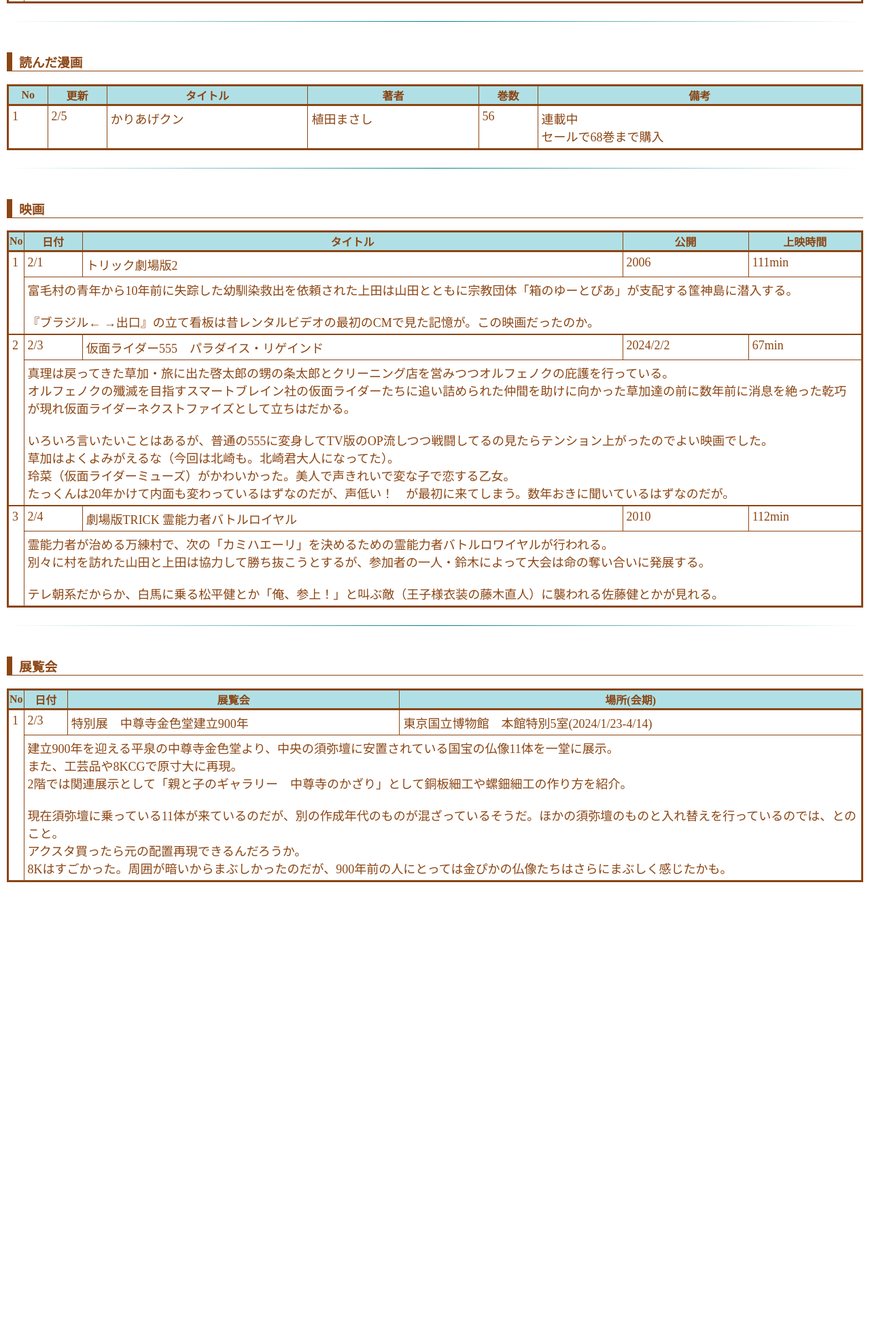
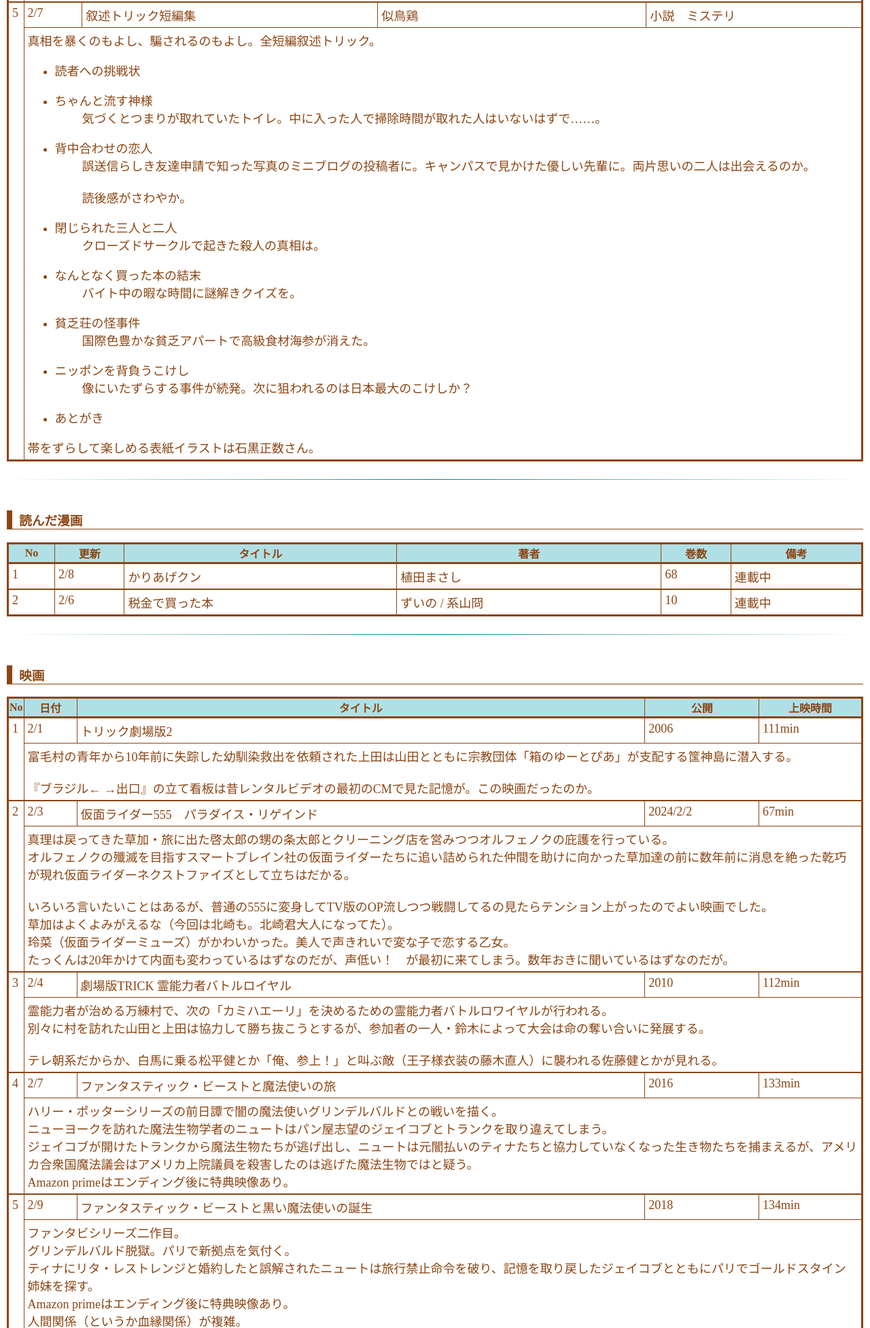
Before and after one commit to sloth-folivora/sloth_folivora.github.io, a plain HTML site: page record_this_month.html in a window 1280 px wide. Shown: the part 846-2800 px from the top of the page at 68% size. Before the commit the page ends 2250 px from the top, so only its background shows below. Drawn offline with Linux system fonts and the light colour scheme.

Commit message:
～2/9まで更新

```diff
--- a/html_js/update_log.js
+++ b/html_js/update_log.js
@@ -1,5 +1,9 @@
 var html =  '<div class="box">';
     html += '  <table class="upd">';
+    html += '    <tr>';
+    html += '      <td class="upd">2024/02/10</td>';
+    html += '      <td class="upd">今月ページ：一週間分の記録更新。（漫画・本・映画）</td>';
+    html += '    </tr>';
     html += '    <tr>';
     html += '      <td class="upd">2024/02/03</td>';
     html += '      <td class="upd">全体的にデザイン刷新</td>';
--- a/record_this_month.html
+++ b/record_this_month.html
@@ -2,7 +2,7 @@
 <html lang="ja">
   <head>
     <meta charset="utf-8">
-    <title>2024年の記録</title>
+    <title>今月の記録</title>
     <link rel="shortcut icon" type="image/x-icon" href="./image/favicon.ico">
     <link rel="stylesheet" type="text/css" href="./css/style.css">
     <script src="./js/main.js"></script>
@@ -86,6 +86,64 @@
               輝和は家屋敷や財産を失って身一つになり、長い旅路の果てに『俶子』ではなく、カルパナとして彼女自身を見れるようになった。
             </td>
           </tr>
+          <tr>
+            <td rowspan="2" class="record bold-b cnt" />
+            <td class="record">2/7</td>
+            <td class="record">叙述トリック短編集</td>
+            <td class="record">似鳥鶏</td>
+            <td class="record">小説　ミステリ</td>
+          </tr>
+          <tr>
+            <td colspan="4" class="record bold-b">
+              真相を暴くのもよし、騙されるのもよし。全短編叙述トリック。<br>
+              <ul>
+                <li>読者への挑戦状</li>
+                <li>
+                  <dl>
+                    <dt>ちゃんと流す神様</dt>
+                    <dd>気づくとつまりが取れていたトイレ。中に入った人で掃除時間が取れた人はいないはずで……。</dd>
+                  </dl>
+                </li>
+                <li>
+                  <dl>
+                    <dt>背中合わせの恋人</dt>
+                    <dd>
+                      誤送信らしき友達申請で知った写真のミニブログの投稿者に。キャンパスで見かけた優しい先輩に。両片思いの二人は出会えるのか。<br>
+                      <br>
+                      読後感がさわやか。
+                    </dd>
+                  </dl>
+                </li>
+                <li>
+                  <dl>
+                    <dt>閉じられた三人と二人</dt>
+                    <dd>クローズドサークルで起きた殺人の真相は。</dd>
+                  </dl>
+                </li>
+                <li>
+                  <dl>
+                    <dt>なんとなく買った本の結末</dt>
+                    <dd>バイト中の暇な時間に謎解きクイズを。</dd>
+                  </dl>
+                </li>
+                <li>
+                  <dl>
+                    <dt>貧乏荘の怪事件</dt>
+                    <dd>国際色豊かな貧乏アパートで高級食材海参が消えた。</dd>
+                  </dl>
+                </li>
+                <li>
+                  <dl>
+                    <dt>ニッポンを背負うこけし</dt>
+                    <dd>像にいたずらする事件が続発。次に狙われるのは日本最大のこけしか？</dd>
+                  </dl>
+                </li>
+                </li>
+                <li>あとがき</li>
+              </ul>
+              帯をずらして楽しめる表紙イラストは石黒正数さん。
+            </td>
+          </tr>
           <!--
           <tr>
             <td rowspan="2" class="record bold-b cnt" />
@@ -96,6 +154,14 @@
           </tr>
           <tr>
             <td colspan="4" class="record bold-b">
+              <ul>
+                <li>
+                  <dl>
+                    <dt></dt>
+                    <dd></dd>
+                  </dl>
+                </li>
+              </ul>
             </td>
           </tr>
           -->
@@ -114,14 +180,21 @@
           </tr>
           <tr>
             <td class="record bold-b cnt" />
-            <td class="record bold-b">2/5</td>
+            <td class="record bold-b">2/8</td>
             <td class="record bold-b">かりあげクン</td>
             <td class="record bold-b">植田まさし</td>
-            <td class="record bold-b">56</td>
+            <td class="record bold-b">68</td>
             <td class="record bold-b">
-              連載中<br>
-              セールで68巻まで購入
+              連載中
             </td>
+          </tr>
+          <tr>
+            <td class="record bold-b cnt" />
+            <td class="record bold-b">2/6</td>
+            <td class="record bold-b">税金で買った本</td>
+            <td class="record bold-b">ずいの / 系山冏</td>
+            <td class="record bold-b">10</td>
+            <td class="record bold-b">連載中</td>
           </tr>
           <!--
           <tr>
@@ -190,6 +263,39 @@
               別々に村を訪れた山田と上田は協力して勝ち抜こうとするが、参加者の一人・鈴木によって大会は命の奪い合いに発展する。<br>
               <br>
               テレ朝系だからか、白馬に乗る松平健とか「俺、参上！」と叫ぶ敵（王子様衣装の藤木直人）に襲われる佐藤健とかが見れる。
+            </td>
+          </tr>
+          <tr>
+            <td rowspan="2" class="record bold-b cnt" />
+            <td class="record">2/7</td>
+            <td class="record">ファンタスティック・ビーストと魔法使いの旅</td>
+            <td class="record">2016</td>
+            <td class="record">133min</td>
+          </tr>
+          <tr>
+            <td colspan="4" class="record bold-b">
+              ハリー・ポッターシリーズの前日譚で闇の魔法使いグリンデルバルドとの戦いを描く。<br>
+              ニューヨークを訪れた魔法生物学者のニュートはパン屋志望のジェイコブとトランクを取り違えてしまう。<br>
+              ジェイコブが開けたトランクから魔法生物たちが逃げ出し、ニュートは元闇払いのティナたちと協力していなくなった生き物たちを捕まえるが、アメリカ合衆国魔法議会はアメリカ上院議員を殺害したのは逃げた魔法生物ではと疑う。
+              <br>
+              Amazon primeはエンディング後に特典映像あり。
+            </td>
+          </tr>
+          <tr>
+            <td rowspan="2" class="record bold-b cnt" />
+            <td class="record">2/9</td>
+            <td class="record">ファンタスティック・ビーストと黒い魔法使いの誕生</td>
+            <td class="record">2018</td>
+            <td class="record">134min</td>
+          </tr>
+          <tr>
+            <td colspan="4" class="record bold-b">
+              ファンタビシリーズ二作目。<br>
+              グリンデルバルド脱獄。パリで新拠点を気付く。<br>
+              ティナにリタ・レストレンジと婚約したと誤解されたニュートは旅行禁止命令を破り、記憶を取り戻したジェイコブとともにパリでゴールドスタイン姉妹を探す。
+              <br>
+              Amazon primeはエンディング後に特典映像あり。<br>
+              人間関係（というか血縁関係）が複雑。
             </td>
           </tr>
           <!--
```
Also changed, not shown: index.html (+7 -7 lines).
